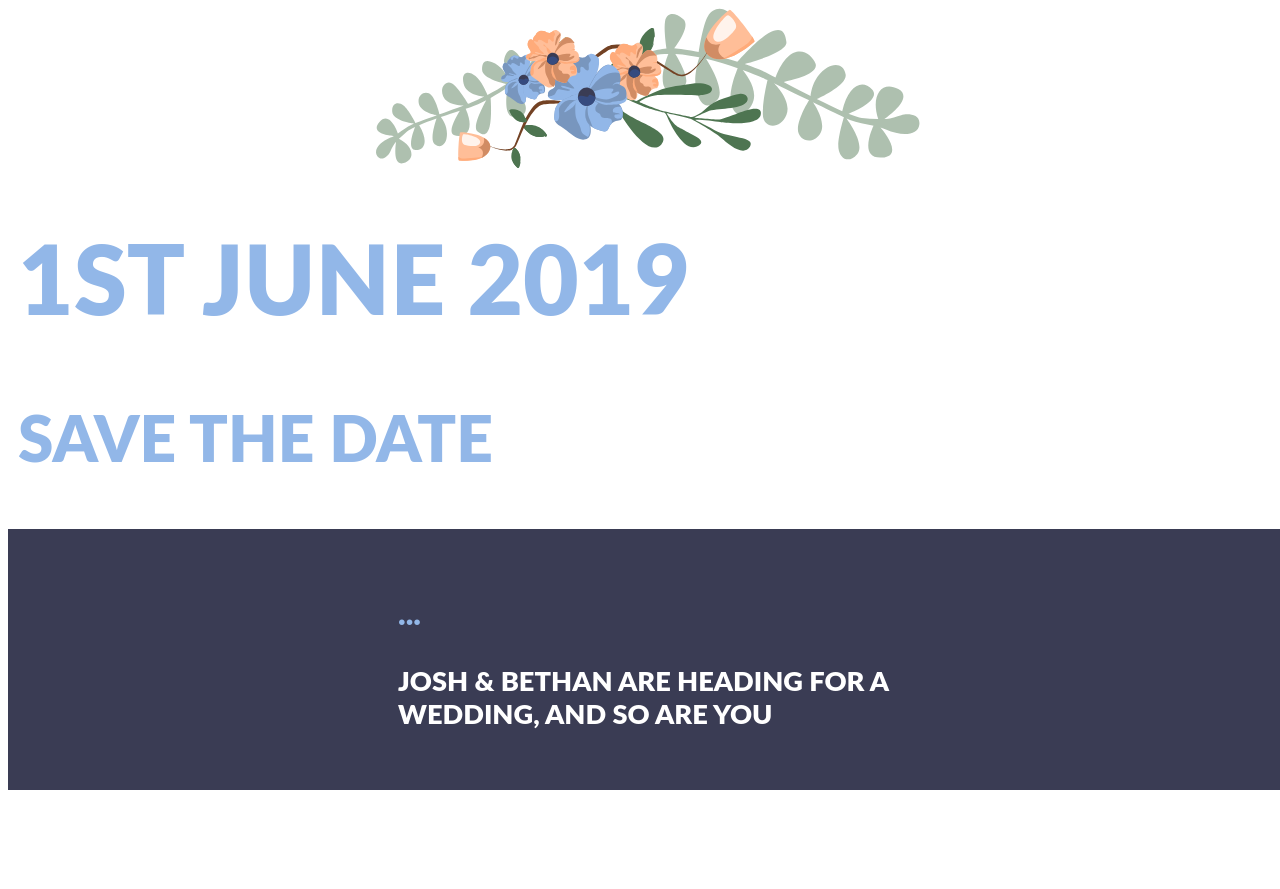
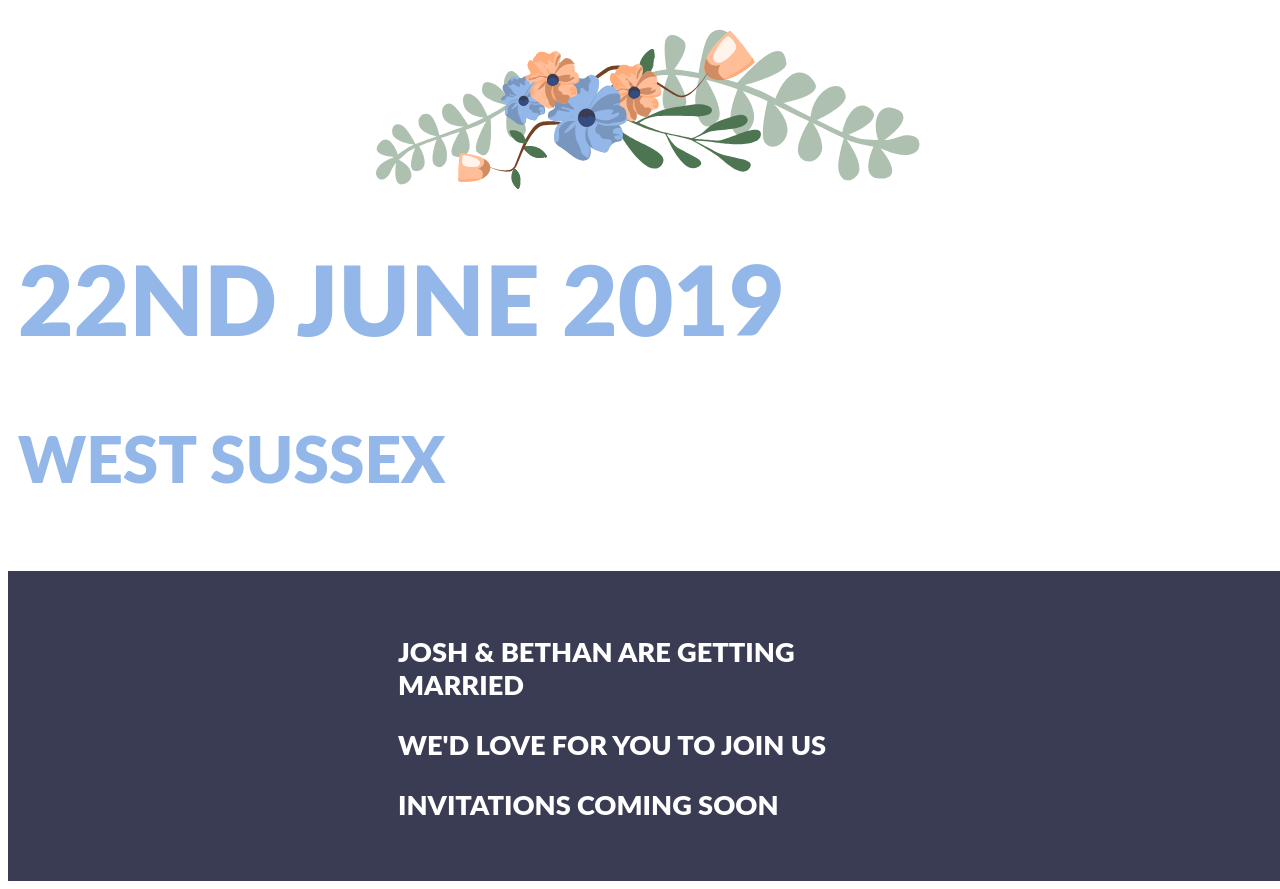
Before and after one commit to joshvince/weddingsite, a React app: page / in a window 1280 px wide. Before the commit the page ends 800 px from the top, so only its background shows below. Built offline with nearby package versions, Linux system fonts and the light colour scheme; the HTML template or start-up script is replaced by a standard one.

Commit message:
finish save the date page

```diff
--- a/src/App/Section/style.css
+++ b/src/App/Section/style.css
@@ -4,7 +4,7 @@
 
 .lightSection {
   background-color: white;
-  padding: 0 10px;
+  padding: 1.3rem 10px;
 }
 
 .lightSection * {
--- a/src/SaveTheDate/SaveTheDate.js
+++ b/src/SaveTheDate/SaveTheDate.js
@@ -10,14 +10,17 @@ Format the URL like `/?names=Josh/Bethan`
 */
 const getNames = () => {
   let namesArray = window.location.search.replace("%20", " ").split("=").pop().split("/");
-  if (namesArray.length === 1) {
-    return `${namesArray[0]}...`.toUpperCase()
+  if (!namesArray.length) {
+    return ""
+  }
+  else if (namesArray.length === 1) {
+    return `${namesArray[0]}`.toUpperCase()
   }
   else {
     let lastName = namesArray.pop();
     let firstNames = namesArray.join(", ");
 
-    return `${firstNames} & ${lastName}...`.toUpperCase()
+    return `${firstNames} & ${lastName}`.toUpperCase()
   }
 }
 
@@ -25,18 +28,24 @@ const SaveTheDate = () => {
   const image = <img src={Flowers} id="flowers"/>
   const names = getNames();
   return (
-    <div>
+    <div className="pageContainer">
       <LightSection
         image={image}
-        header="1ST JUNE 2019"
-        subheader="SAVE THE DATE"
+        header="22ND JUNE 2019"
+        subheader="WEST SUSSEX"
       />
       <div className="darkSection padded">
         <div className="flex-center-col">
           <div className="text-row">
             <p className="subheader">{names}</p>
             <p>
-              JOSH & BETHAN ARE HEADING FOR A WEDDING, AND SO ARE YOU
+              JOSH & BETHAN ARE GETTING MARRIED
+            </p>
+            <p>
+              WE'D LOVE FOR YOU TO JOIN US
+            </p>
+            <p>
+              INVITATIONS COMING SOON
             </p>
           </div>
         </div>
--- a/src/SaveTheDate/style.css
+++ b/src/SaveTheDate/style.css
@@ -1,3 +1,8 @@
+.pageContainer {
+  min-height: 100vh;
+  background-color: #3A3C54
+}
+
 #flowers {
   height: 10em;
 }
@@ -19,7 +24,7 @@ p {
 }
 
 .padded {
-  padding: 2em 10px;
+  padding: 2rem 10px;
 }
 
 .flex-center-col {
```
